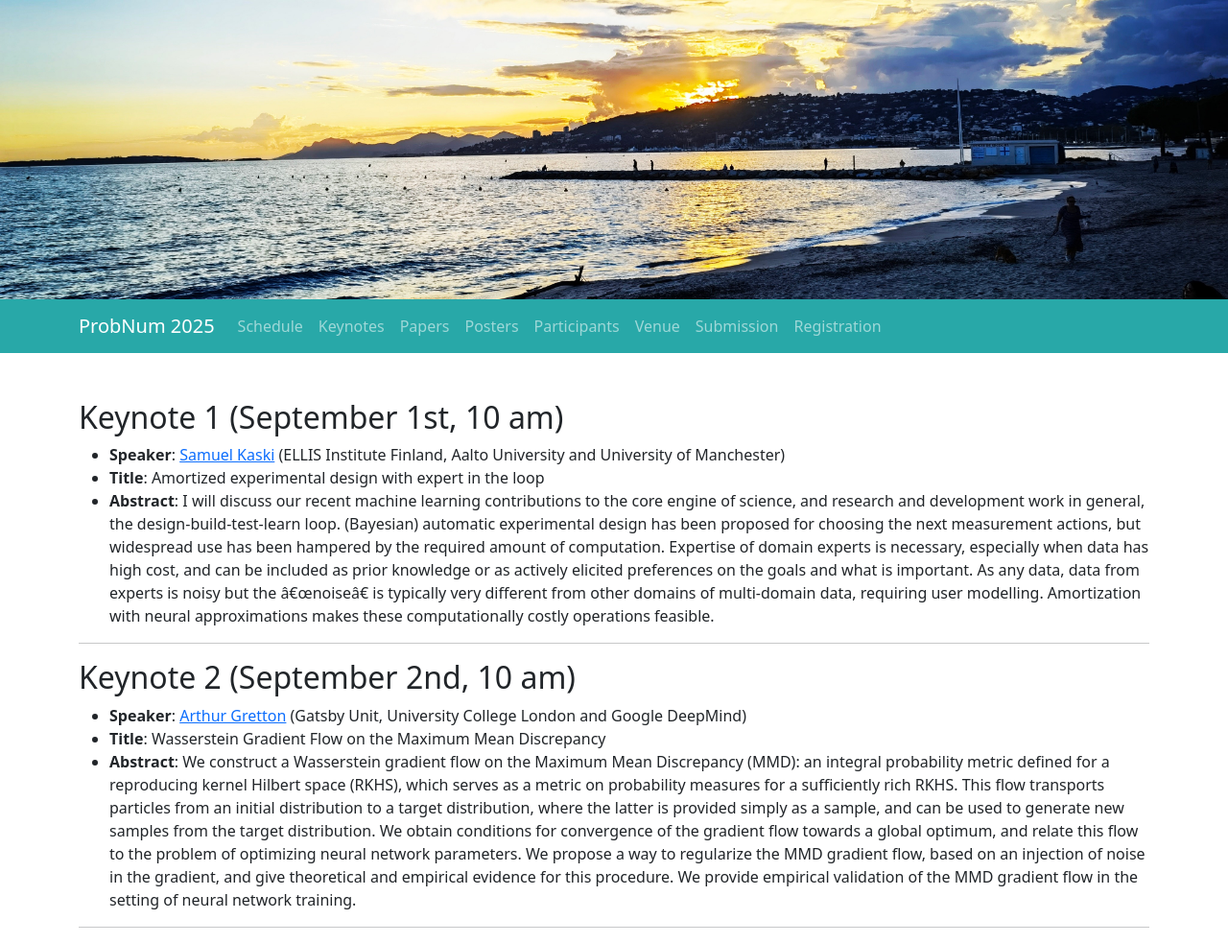
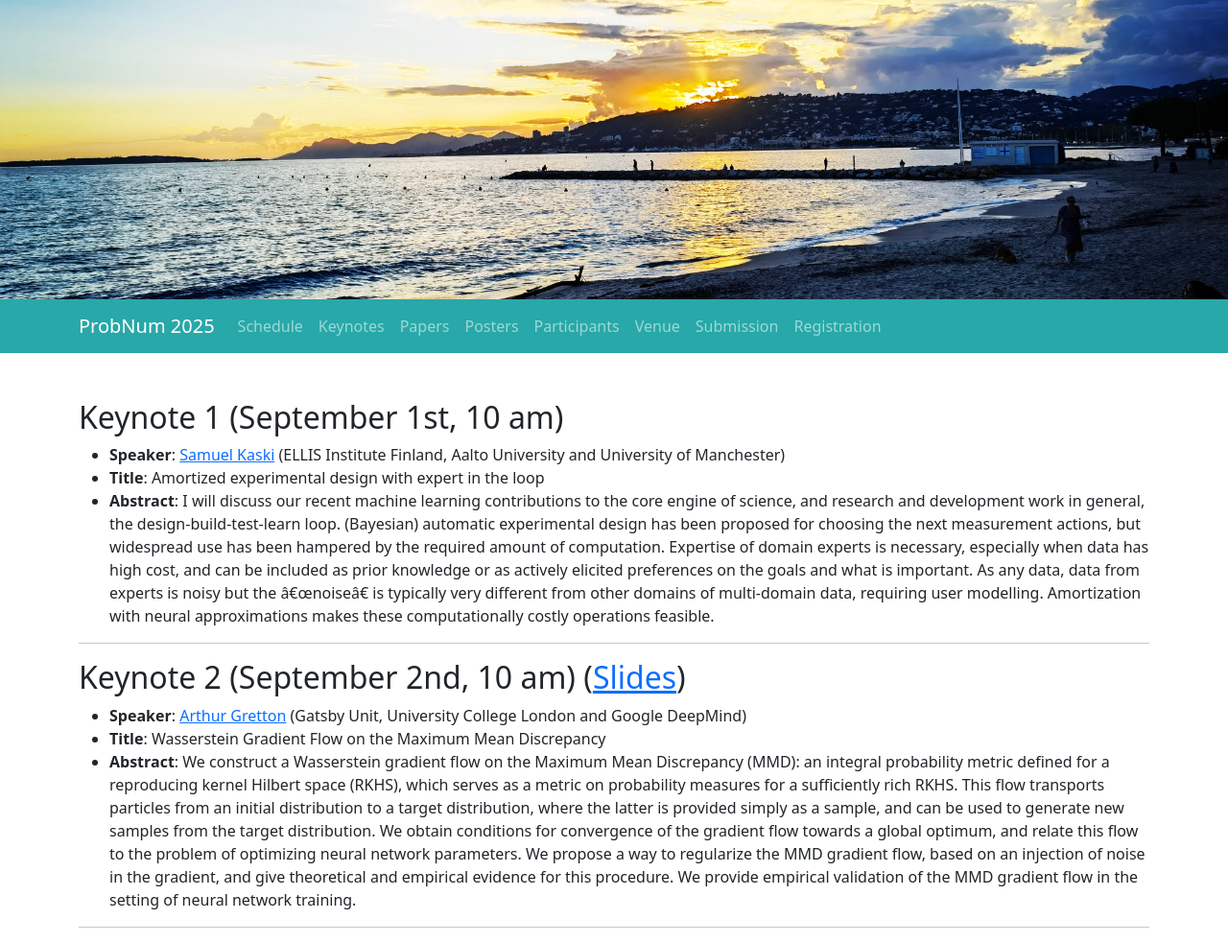
Before and after one commit to probnum2026/probnum2026.github.io, a Jekyll site: the page built from keynotes.md, in a window 1280 px wide. Shown: the whole page at 96% size. Built offline with Jekyll 4.4.1, drawn with Linux system fonts in a browser that asks for light colours; nearby versions of some CDN libraries.

Commit message:
Update keynotes.md

```diff
--- a/keynotes.md
+++ b/keynotes.md
@@ -9,7 +9,7 @@ header_image: Juan2.jpg
 - **Abstract**: I will discuss our recent machine learning contributions to the core engine of science, and research and development work in general, the design-build-test-learn loop. (Bayesian) automatic experimental design has been proposed for choosing the next measurement actions, but widespread use has been hampered by the required amount of computation. Expertise of domain experts is necessary, especially when data has high cost, and can be included as prior knowledge or as actively elicited preferences on the goals and what is important. As any data, data from experts is noisy but the "noise" is typically very different from other domains of multi-domain data, requiring user modelling. Amortization with neural approximations makes these computationally costly operations feasible.
 
 ---
-## Keynote 2 (September 2nd, 10 am)
+## Keynote 2 (September 2nd, 10 am) ([Slides](probnum25_final.pdf))
 - **Speaker**: [Arthur Gretton](https://www.gatsby.ucl.ac.uk/~gretton/) (Gatsby Unit, University College London and Google DeepMind)
 - **Title**: Wasserstein Gradient Flow on the Maximum Mean Discrepancy
 - **Abstract**: We construct a Wasserstein gradient flow on the Maximum Mean Discrepancy (MMD): an integral probability metric defined for a reproducing kernel Hilbert space (RKHS), which serves as a metric on probability measures for a sufficiently rich RKHS. This flow transports particles from an initial distribution to a target distribution, where the latter is provided simply as a sample, and can be used to generate new samples from the target distribution. We obtain conditions for convergence of the gradient flow towards a global optimum, and relate this flow to the problem of optimizing neural network parameters. We propose a way to regularize the MMD gradient flow, based on an injection of noise in the gradient, and give theoretical and empirical evidence for this procedure. We provide empirical validation of the MMD gradient flow in the setting of neural network training.
```
